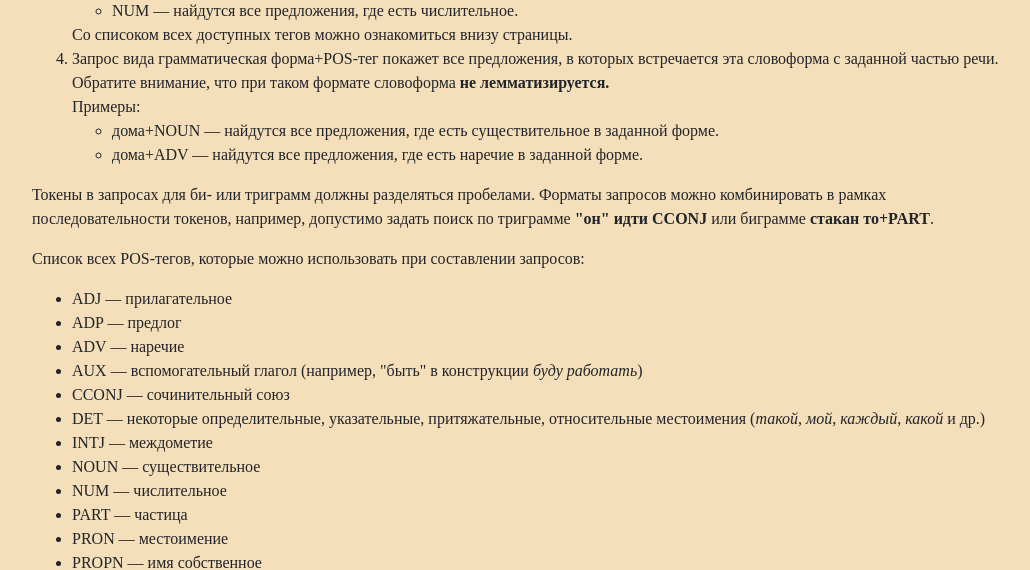
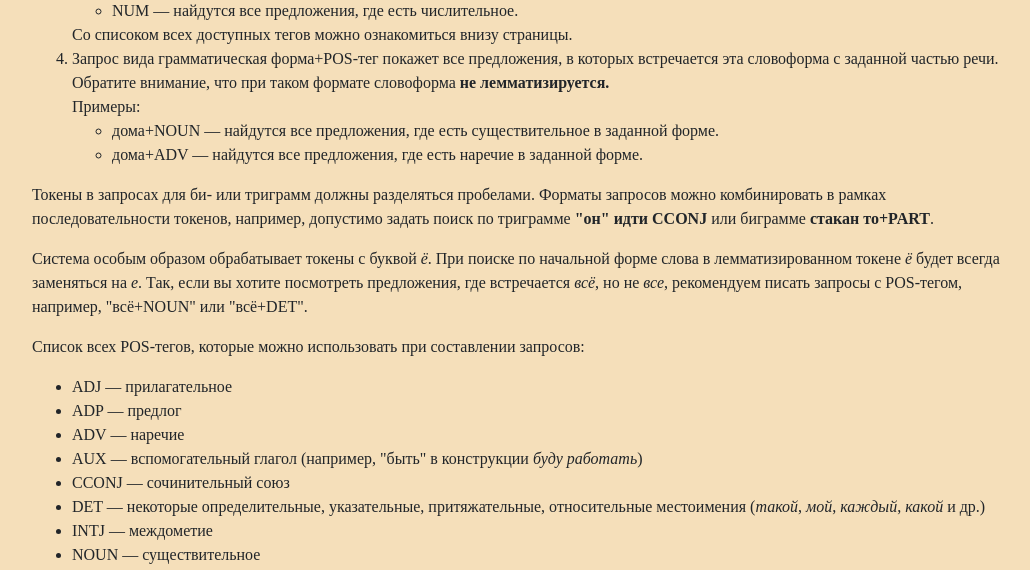
Before and after one commit to iwantsomemarzipan/ChekhovCorpus, a Flask app: page /help in a window 1280 px wide. Shown: the part 507-1077 px from the top of the page, without its empty margins (111-1141 px from the left). Run offline with Flask 3, Linux system fonts and the light colour scheme.

Commit message:
added info about ё

```diff
--- a/webapp/templates/help.html
+++ b/webapp/templates/help.html
@@ -52,6 +52,12 @@
                         допустимо задать поиск по триграмме <b>"он" идти CCONJ</b> или биграмме <b>стакан то+PART</b>.
                     </p>
                     <p>
+                        Система особым образом обрабатывает токены с буквой <i>ё</i>. При поиске по начальной форме слова
+                        в лемматизированном токене <i>ё</i> будет всегда заменяться на <i>е</i>.
+                        Так, если вы хотите посмотреть предложения, где встречается <i>всё</i>, но не <i>все</i>,
+                        рекомендуем писать запросы с POS-тегом, например, "всё+NOUN" или "всё+DET".
+                    </p>
+                    <p>
                         Список всех POS-тегов, которые можно использовать при составлении запросов:
                     </p>
                     <ul>
```
